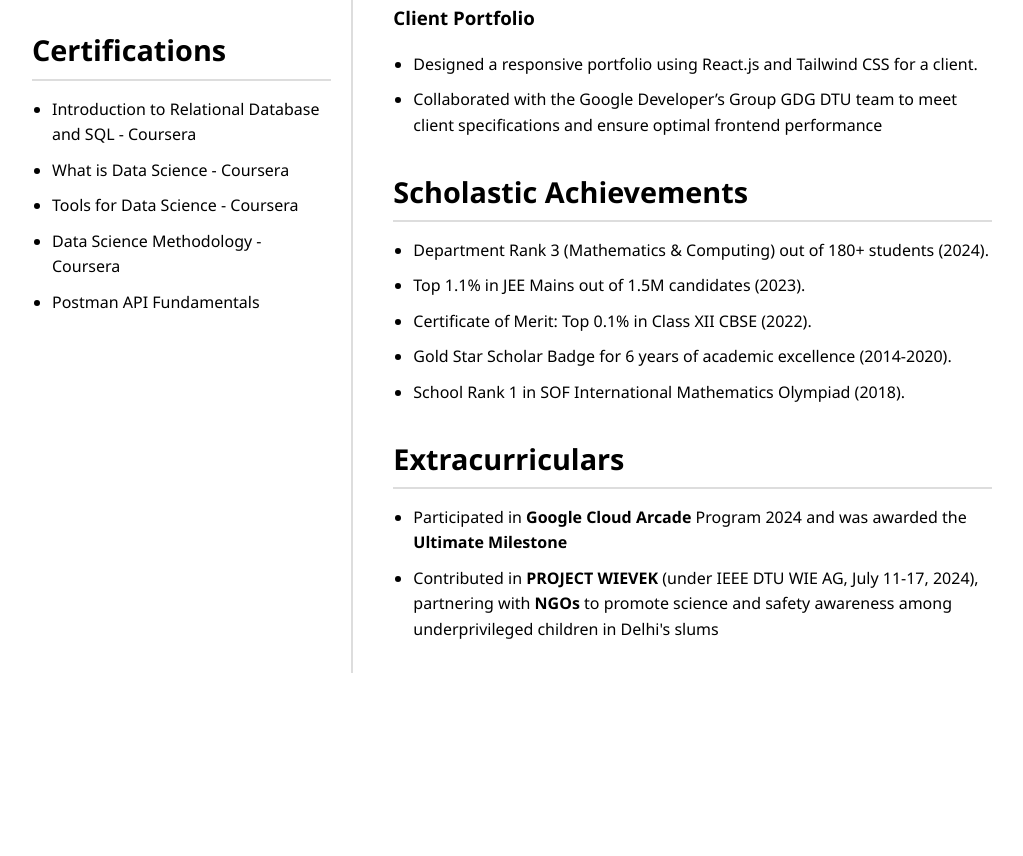
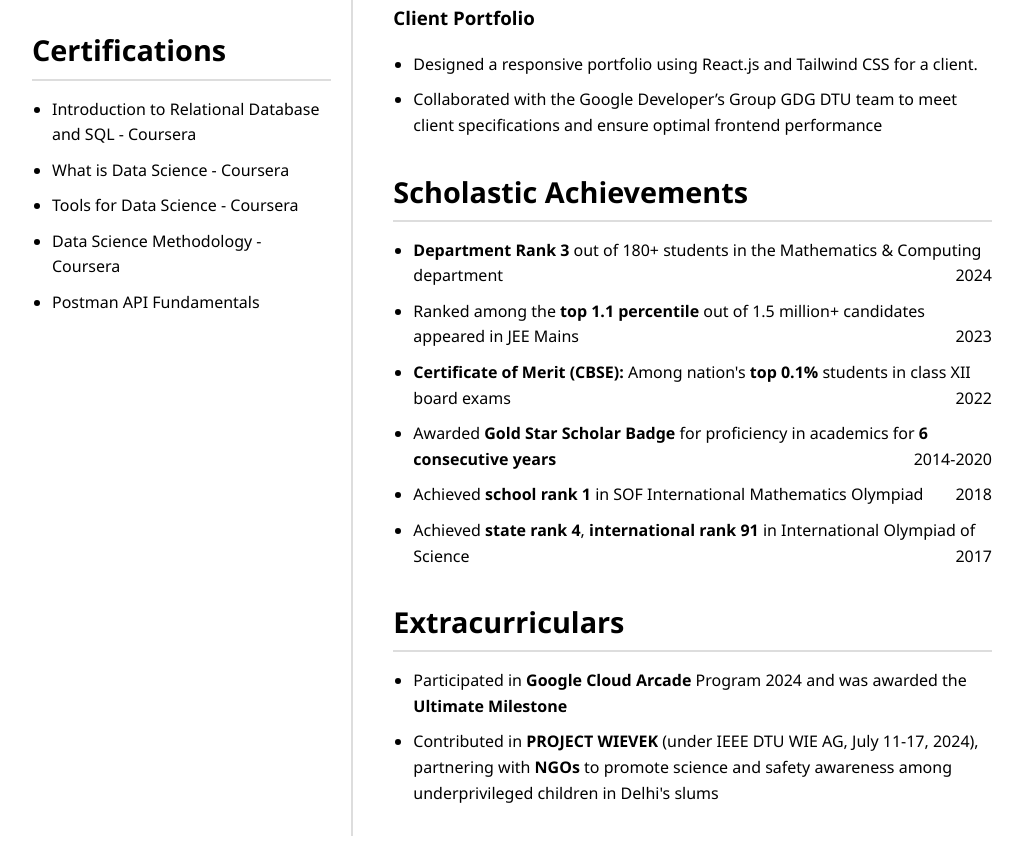
Before and after one commit to NishthaAgrawal26/resume, a plain HTML site: page index.html in a window 1280 px wide. Shown: the part 806-1662 px from the top of the page, without its empty margins (128-1151 px from the left). Before the commit the page ends 1499 px from the top, so only its background shows below. Drawn offline with Linux system fonts and the light colour scheme.

Commit message:
changed indexing

```diff
--- a/index.html
+++ b/index.html
@@ -80,11 +80,12 @@
             <section>
                 <h2>Scholastic Achievements</h2>
                 <ul>
-                    <li>Department Rank 3 (Mathematics & Computing) out of 180+ students (2024).</li>
-                    <li>Top 1.1% in JEE Mains out of 1.5M candidates (2023).</li>
-                    <li>Certificate of Merit: Top 0.1% in Class XII CBSE (2022).</li>
-                    <li>Gold Star Scholar Badge for 6 years of academic excellence (2014-2020).</li>
-                    <li>School Rank 1 in SOF International Mathematics Olympiad (2018).</li>
+                    <li><span><strong>Department Rank 3</strong> out of 180+ students in the Mathematics & Computing department <span style="float:right;">2024</span></span></li>
+                    <li><span>Ranked among the <strong>top 1.1 percentile</strong> out of 1.5 million+ candidates appeared in JEE Mains <span style="float:right;">2023</span></span></li>
+                    <li><span><strong>Certificate of Merit (CBSE):</strong> Among nation's <strong>top 0.1%</strong> students in class XII board exams <span style="float:right;">2022</span></span></li>
+                    <li><span>Awarded <strong>Gold Star Scholar Badge</strong> for proficiency in academics for <strong>6 consecutive years</strong> <span style="float:right;">2014-2020</span></span></li>
+                    <li><span>Achieved <strong>school rank 1</strong> in SOF International Mathematics Olympiad <span style="float:right;">2018</span></span></li>
+                    <li><span>Achieved <strong>state rank 4</strong>, <strong>international rank 91</strong> in International Olympiad of Science <span style="float:right;">2017</span></span></li>
                 </ul>
             </section>
             <section>
```
